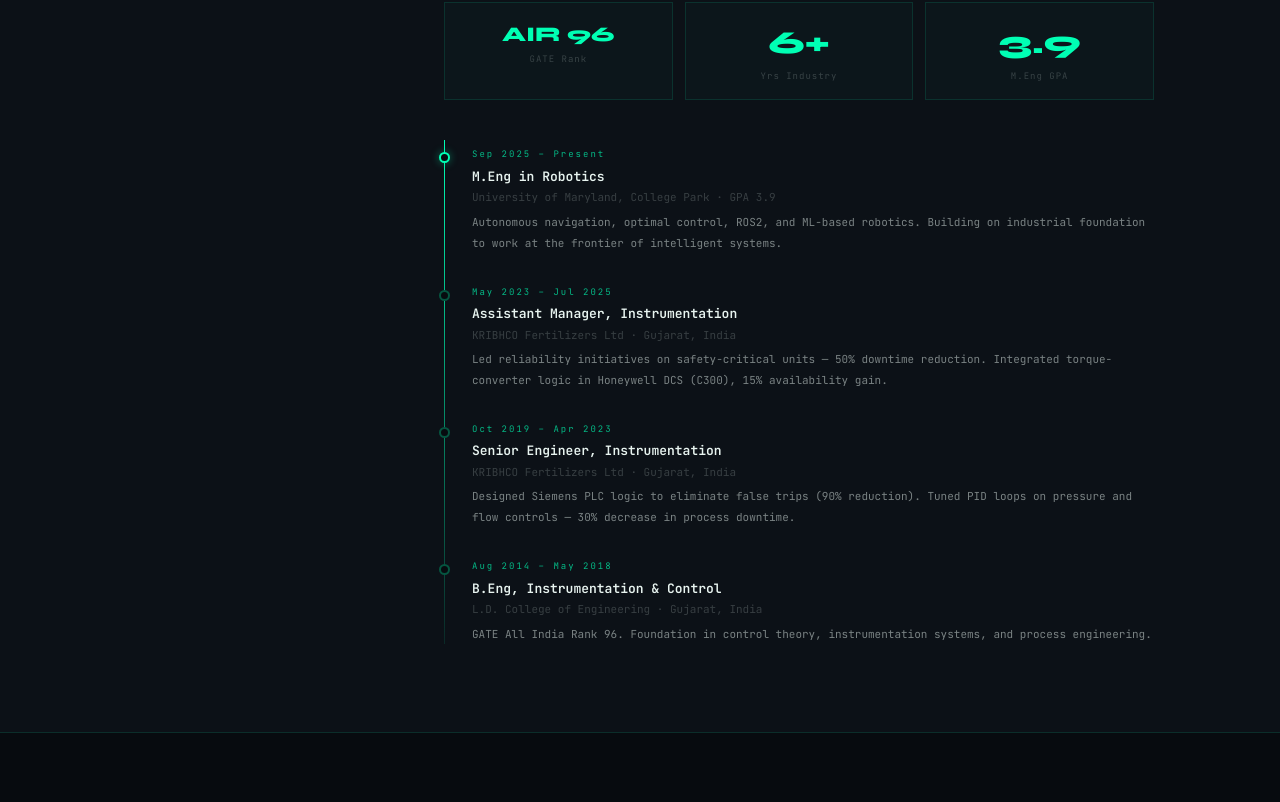
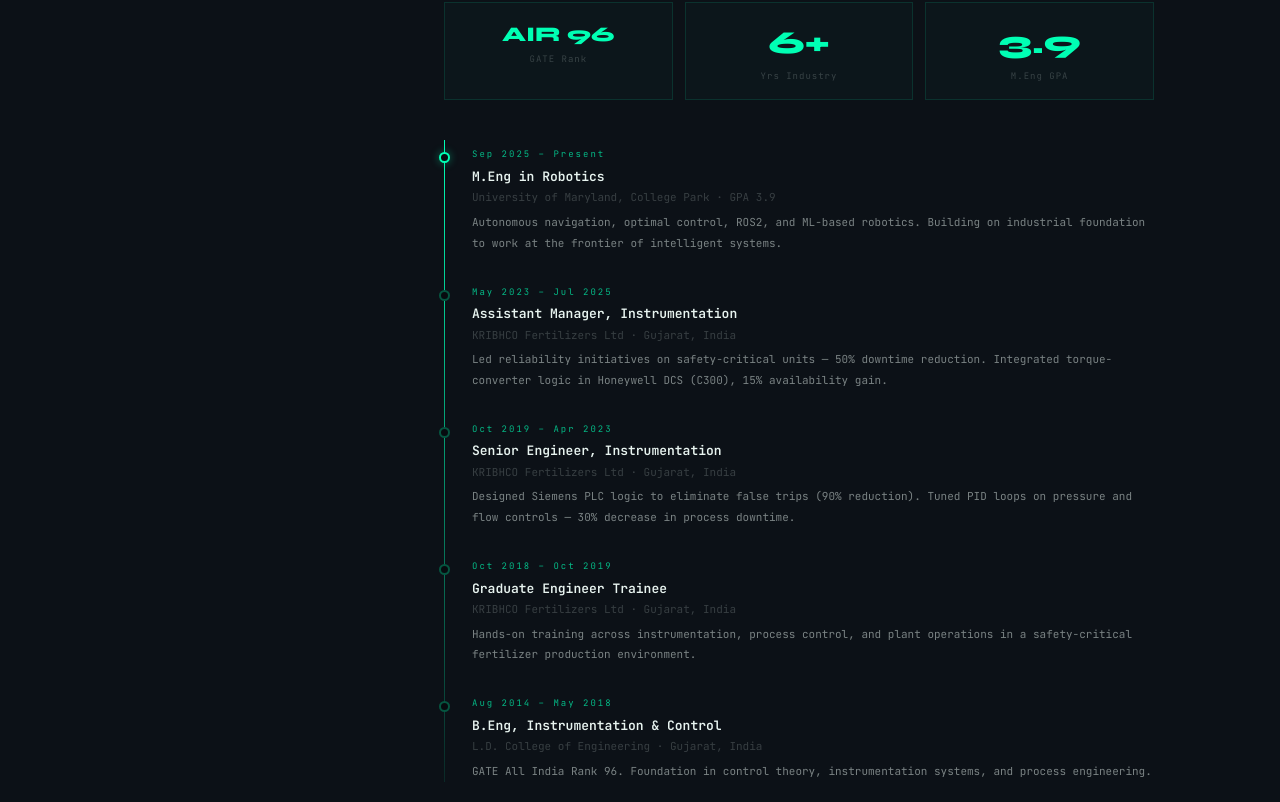
Before and after one commit to ravivkrahul/rahul-portfolio, a React (Vite) app: page / in a window 1280 px wide. Shown: the part 1558-2360 px from the top of the page. Built offline with nearby package versions, Linux system fonts and the light colour scheme.

Commit message:
timeline,  meta tags

```diff
--- a/src/App.jsx
+++ b/src/App.jsx
@@ -603,6 +603,7 @@ export default function App() {
                   {year:"Sep 2025 – Present", role:"M.Eng in Robotics", org:"University of Maryland, College Park · GPA 3.9", desc:"Autonomous navigation, optimal control, ROS2, and ML-based robotics. Building on industrial foundation to work at the frontier of intelligent systems.", active:true},
                   {year:"May 2023 – Jul 2025", role:"Assistant Manager, Instrumentation", org:"KRIBHCO Fertilizers Ltd · Gujarat, India", desc:"Led reliability initiatives on safety-critical units — 50% downtime reduction. Integrated torque-converter logic in Honeywell DCS (C300), 15% availability gain.", active:false},
                   {year:"Oct 2019 – Apr 2023", role:"Senior Engineer, Instrumentation", org:"KRIBHCO Fertilizers Ltd · Gujarat, India", desc:"Designed Siemens PLC logic to eliminate false trips (90% reduction). Tuned PID loops on pressure and flow controls — 30% decrease in process downtime.", active:false},
+                  {year:"Oct 2018 – Oct 2019", role:"Graduate Engineer Trainee", org:"KRIBHCO Fertilizers Ltd · Gujarat, India", desc:"Hands-on training across instrumentation, process control, and plant operations in a safety-critical fertilizer production environment.", active:false},
                   {year:"Aug 2014 – May 2018", role:"B.Eng, Instrumentation & Control", org:"L.D. College of Engineering · Gujarat, India", desc:"GATE All India Rank 96. Foundation in control theory, instrumentation systems, and process engineering.", active:false},
                 ].map((item,i)=>(
                   <div key={i} className="tl-item">
```
